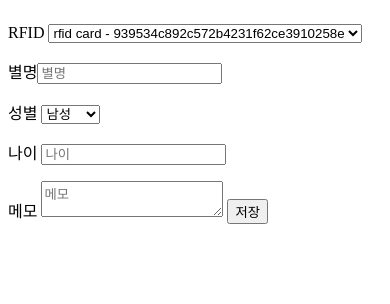
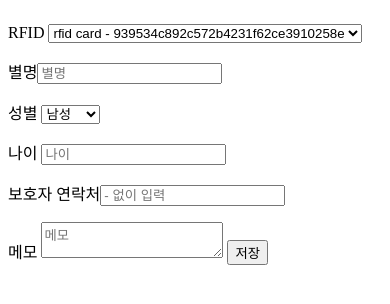
Before and after one commit to AntonSangho/moya_attendance, a Flask app: page /signup in a window 390 px wide. Shown: the part 188-492 px from the top of the page. Run offline with Flask 2, Linux system fonts and the light colour scheme; data comes from the database, SQL or seed files in the repository; data that the repository does not hold is empty.

Commit message:
add phone label

```diff
--- a/templates/signup.html
+++ b/templates/signup.html
@@ -17,6 +17,7 @@
                 <option value="불특정">불특정</option>
             </select>
         <p><label>나이 </label><input type="textbox"  name="age" placeholder="나이"></p>
+        <p><label>보호자 연락처</label><input type="textbox"  name="phone" placeholder="- 없이 입력"></p>
         <label>메모 </label><textarea value="memo" name="memo" placeholder="메모"></textarea>
         <input type="submit" value="저장" />
     </form>
```
